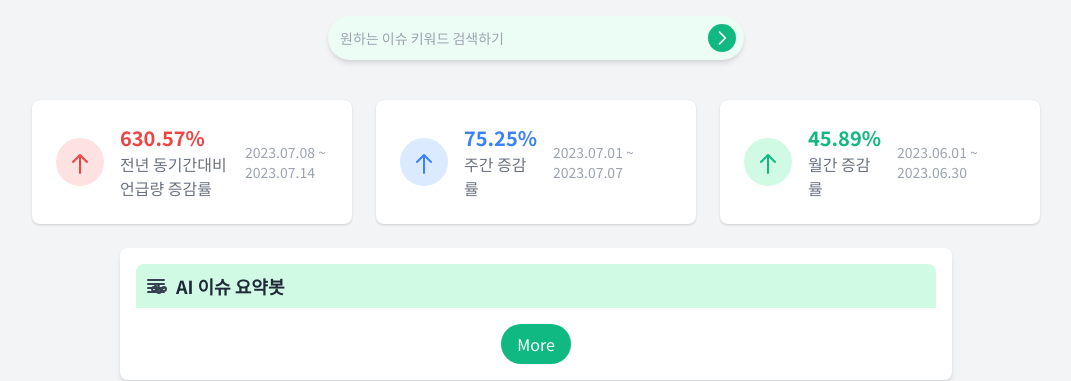
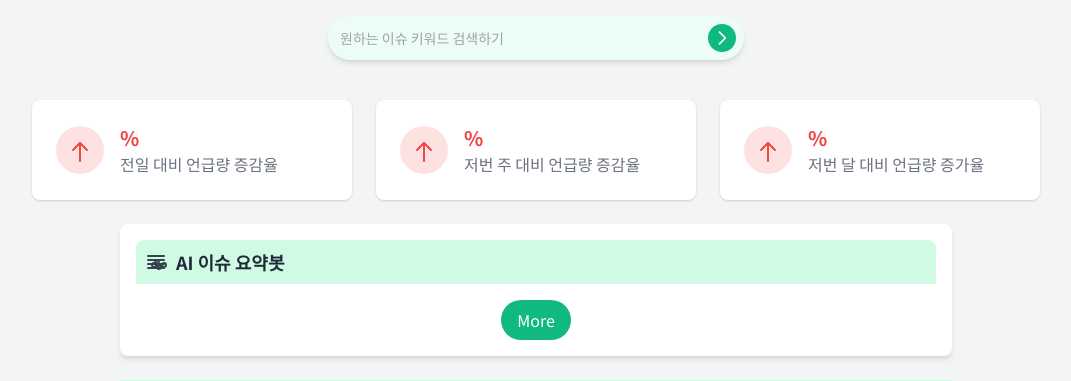
Before and after one commit to Issuer-2024/issuer, a FastAPI app: template templates/report.html in a window 1280 px wide. Shown: the top 381 px of the page, without its empty margins (104-1175 px from the left). Run offline with FastAPI, Linux system fonts and the light colour scheme; the template is opened without the code that fills it, so the values that code supplies are empty.

Commit message:
template:트랜드 검색 변화량 시각화

```diff
--- a/main.py
+++ b/main.py
@@ -79,7 +79,6 @@ def get_clova_summary_result(content, tone=0, summary_count=1):
         print(f"Other error occurred: {err}")  # 기타 에러 출력
 
 
-
 def get_suggestions(query):
     suggestions_api_url = f"http://suggestqueries.google.com/complete/search?client=firefox&ds=yt&q={query}&hl=ko"
     suggestions_response = requests.get(suggestions_api_url)
@@ -106,6 +105,7 @@ def get_today_issue_summary(q: str):
 
     return issue_summary
 
+
 def get_trend_searh_data(start_date: str, end_date: str, time_unit: str, keyword_groups: list):
     # 구간단위 - date, week, month
     # group data => groupName, keywords:list
@@ -131,10 +131,8 @@ def get_trend_searh_data(start_date: str, end_date: str, time_unit: str, keyword
     except Exception as err:
         print(f"Other error occurred: {err}")  # 기타 에러 출력
 
+
 def get_trend_variation(q: str):
-
-    trend_variation = {"date": 0, "week": 0, "month": 0}
-
     today = datetime.today()
     two_months_ago = (today - timedelta(days=60)).replace(day=1)
     two_months_ago = two_months_ago.strftime('%Y-%m-01')
@@ -152,15 +150,36 @@ def get_trend_variation(q: str):
     one_months_ago_ratio = sum([entry['ratio'] for entry in trend_search_data[-30:]])
     monthly_variation = (one_months_ago_ratio / two_months_ago_ratio * 100) - 100
 
-    trend_variation['date'], trend_variation['week'], trend_variation['month'] = daily_variation, weekly_variation, monthly_variation
+    today = datetime.now()
+    yesterday = today - timedelta(days=1)
+    one_weeks_ago = today - timedelta(days=7)
+    one_months_ago = today - timedelta(days=30)
+    today_str = today.strftime('%Y.%m.%d')
+    yesterday_str = yesterday.strftime('%Y.%m.%d')
+    one_weeks_ago_str = one_weeks_ago.strftime('%Y.%m.%d')
+    one_months_ago_str = one_months_ago.strftime('%Y.%m.%d')
+
+    trend_variation = {"date":
+                           {'ratio': daily_variation,
+                            'duration': f"{today_str} ~ {yesterday_str}"},
+                       "week": {
+                           'ratio': weekly_variation,
+                           'duration': f"{today_str} ~ {one_weeks_ago_str}",
+                       },
+                       "month": {
+                           'ratio': monthly_variation,
+                           'duration': f"{today_str} ~ {one_months_ago_str}"
+                       }}
 
     return trend_variation
+
 
 @app.get("/")
 async def render_main(request: Request):
     return templates.TemplateResponse(
         request=request, name="index.html"
     )
+
 
 @app.get("/report")
 def render_report(q: str, request: Request):
@@ -170,4 +189,5 @@ def render_report(q: str, request: Request):
                                                       }
     )
 
+
 uvicorn.run(app, host='0.0.0.0', port=8000)
--- a/templates/report.html
+++ b/templates/report.html
@@ -26,45 +26,83 @@
         </div>
     </div>
 
+
     <div class="flex space-x-6 mb-6">
+
         <!-- Card 1 -->
         <div class="bg-white rounded-lg shadow p-6 flex items-center space-x-4 w-80">
+        {% if trend_variation.date.ratio < 0 %}
+            <div class="flex-shrink-0 w-12 h-12 bg-blue-100 rounded-full flex items-center justify-center">
+                <svg class="w-6 h-6 text-blue-500" fill="none" stroke="currentColor" viewBox="0 0 24 24" xmlns="http://www.w3.org/2000/svg">
+                    <path stroke-linecap="round" stroke-linejoin="round" stroke-width="2" d="M19 12l-7 7m0 0l-7-7m7 7V4"></path>
+                </svg>
+            </div>
+        {% else %}
             <div class="flex-shrink-0 w-12 h-12 bg-red-100 rounded-full flex items-center justify-center">
                 <svg class="w-6 h-6 text-red-500" fill="none" stroke="currentColor" viewBox="0 0 24 24" xmlns="http://www.w3.org/2000/svg">
                     <path stroke-linecap="round" stroke-linejoin="round" stroke-width="2" d="M5 12l7-7m0 0l7 7m-7-7v18"></path>
                 </svg>
             </div>
+        {% endif %}
             <div>
-                <div class="text-xl font-bold text-red-500">630.57%</div>
-                <div class="text-gray-500">전년 동기간대비 언급량 증감률</div>
+            {% if trend_variation.date.ratio < 0 %}
+                <div class="text-xl font-bold text-blue-500">{{ trend_variation.date.ratio | round(2) }}%</div>
+            {% else %}
+                <div class="text-xl font-bold text-red-500">{{ trend_variation.date.ratio | round(2) }}%</div>
+            {% endif %}
+                <div class="text-gray-500">전일 대비 언급량 증감율</div>
             </div>
-            <div class="text-gray-400 text-sm ml-auto">2023.07.08 ~ 2023.07.14</div>
+            <div class="text-gray-400 text-sm ml-auto">{{ trend_variation.date.duration }}</div>
         </div>
         <!-- Card 2 -->
         <div class="bg-white rounded-lg shadow p-6 flex items-center space-x-4 w-80">
+        {% if trend_variation.week.ratio < 0 %}
             <div class="flex-shrink-0 w-12 h-12 bg-blue-100 rounded-full flex items-center justify-center">
                 <svg class="w-6 h-6 text-blue-500" fill="none" stroke="currentColor" viewBox="0 0 24 24" xmlns="http://www.w3.org/2000/svg">
+                    <path stroke-linecap="round" stroke-linejoin="round" stroke-width="2" d="M19 12l-7 7m0 0l-7-7m7 7V4"></path>
+                </svg>
+            </div>
+        {% else %}
+            <div class="flex-shrink-0 w-12 h-12 bg-red-100 rounded-full flex items-center justify-center">
+                <svg class="w-6 h-6 text-red-500" fill="none" stroke="currentColor" viewBox="0 0 24 24" xmlns="http://www.w3.org/2000/svg">
                     <path stroke-linecap="round" stroke-linejoin="round" stroke-width="2" d="M5 12l7-7m0 0l7 7m-7-7v18"></path>
                 </svg>
             </div>
+        {% endif %}
             <div>
-                <div class="text-xl font-bold text-blue-500">75.25%</div>
-                <div class="text-gray-500">주간 증감률</div>
+            {% if trend_variation.week.ratio < 0 %}
+                <div class="text-xl font-bold text-blue-500">{{ trend_variation.week.ratio | round(2) }}%</div>
+            {% else %}
+                <div class="text-xl font-bold text-red-500">{{ trend_variation.week.ratio | round(2) }}%</div>
+            {% endif %}
+                <div class="text-gray-500">저번 주 대비 언급량 증감율</div>
             </div>
-            <div class="text-gray-400 text-sm ml-auto">2023.07.01 ~ 2023.07.07</div>
+            <div class="text-gray-400 text-sm ml-auto">{{ trend_variation.week.duration }}</div>
         </div>
         <!-- Card 3 -->
         <div class="bg-white rounded-lg shadow p-6 flex items-center space-x-4 w-80">
-            <div class="flex-shrink-0 w-12 h-12 bg-green-100 rounded-full flex items-center justify-center">
-                <svg class="w-6 h-6 text-green-500" fill="none" stroke="currentColor" viewBox="0 0 24 24" xmlns="http://www.w3.org/2000/svg">
+        {% if trend_variation.month.ratio < 0 %}
+            <div class="flex-shrink-0 w-12 h-12 bg-blue-100 rounded-full flex items-center justify-center">
+                <svg class="w-6 h-6 text-blue-500" fill="none" stroke="currentColor" viewBox="0 0 24 24" xmlns="http://www.w3.org/2000/svg">
+                    <path stroke-linecap="round" stroke-linejoin="round" stroke-width="2" d="M19 12l-7 7m0 0l-7-7m7 7V4"></path>
+                </svg>
+            </div>
+        {% else %}
+            <div class="flex-shrink-0 w-12 h-12 bg-red-100 rounded-full flex items-center justify-center">
+                <svg class="w-6 h-6 text-red-500" fill="none" stroke="currentColor" viewBox="0 0 24 24" xmlns="http://www.w3.org/2000/svg">
                     <path stroke-linecap="round" stroke-linejoin="round" stroke-width="2" d="M5 12l7-7m0 0l7 7m-7-7v18"></path>
                 </svg>
             </div>
+        {% endif %}
             <div>
-                <div class="text-xl font-bold text-green-500">45.89%</div>
-                <div class="text-gray-500">월간 증감률</div>
+            {% if trend_variation.month.ratio < 0 %}
+                <div class="text-xl font-bold text-blue-500">{{ trend_variation.month.ratio | round(2) }}%</div>
+            {% else %}
+                <div class="text-xl font-bold text-red-500">{{ trend_variation.month.ratio | round(2) }}%</div>
+            {% endif %}
+                <div class="text-gray-500">저번 달 대비 언급량 증가율</div>
             </div>
-            <div class="text-gray-400 text-sm ml-auto">2023.06.01 ~ 2023.06.30</div>
+            <div class="text-gray-400 text-sm ml-auto">{{ trend_variation.month.duration }}</div>
         </div>
     </div>
 
```
